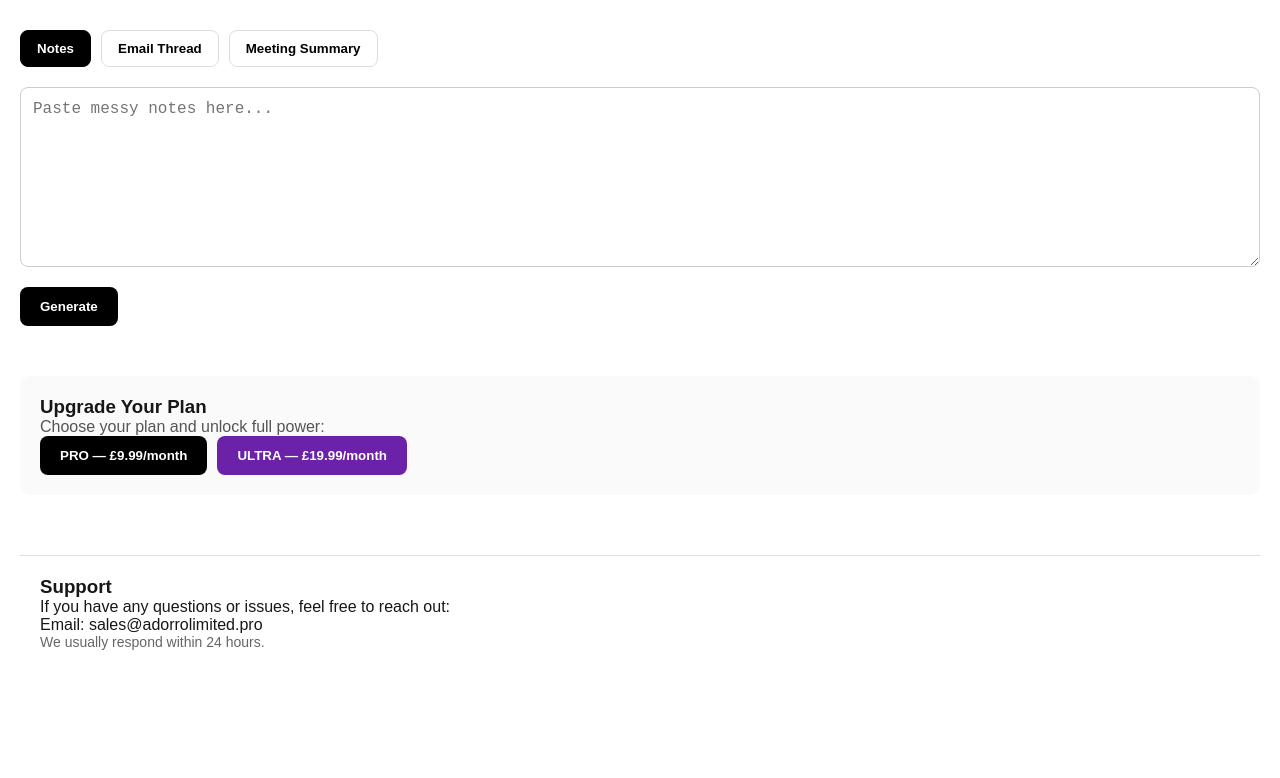
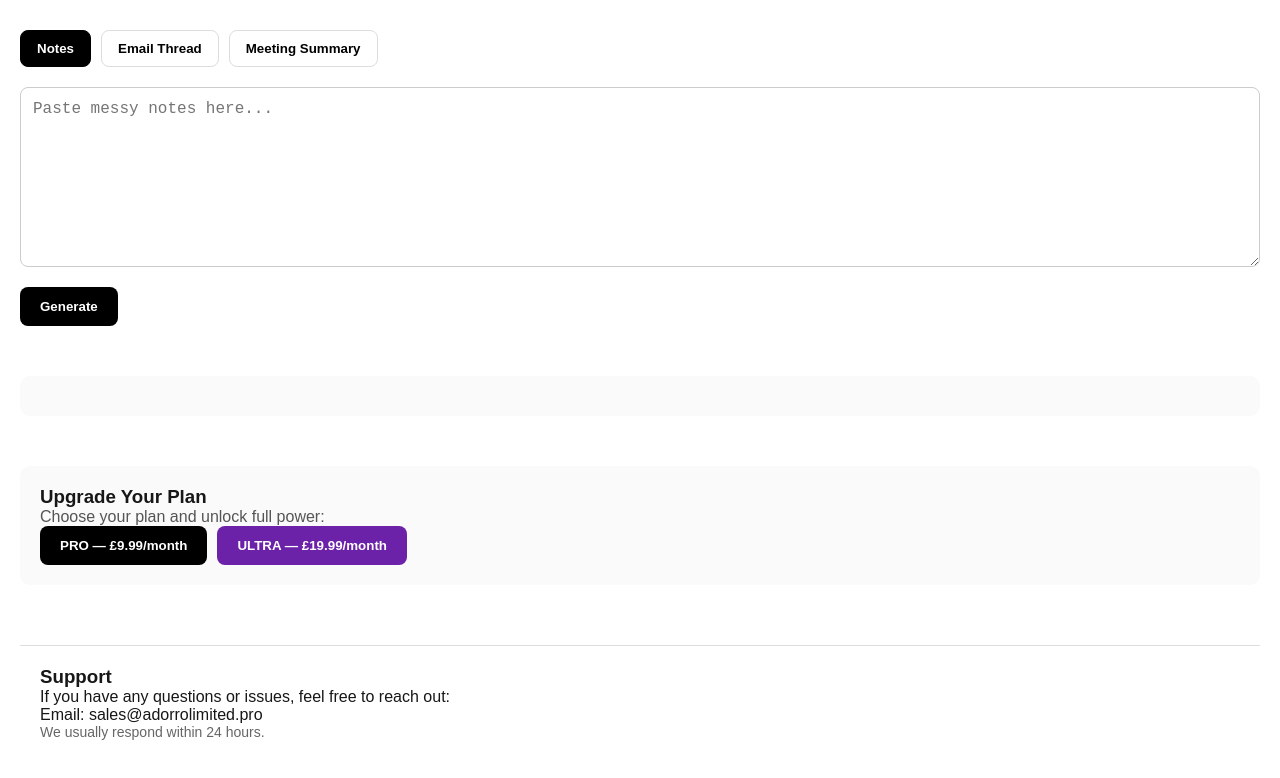
Before and after one commit to RobertFatu91/document-structurer-ai, a Next.js app: page / in a window 1280 px wide. Shown: the part 1181-1959 px from the top of the page. Before the commit the page ends 1911 px from the top, so only its background shows below. Built offline with nearby package versions, Linux system fonts and the light colour scheme; no server answers.

Commit message:
Fix free uses display for paid plans

```diff
--- a/app/page.js
+++ b/app/page.js
@@ -146,6 +146,10 @@ ACTION ITEMS
 
     if (data.plan) {
       setPlan(data.plan);
+
+      if (data.plan !== "free") {
+        setUsageCount(0);
+      }
     }
   } catch (error) {
     console.error(error);
@@ -615,11 +619,13 @@ ${selectedEvent.description || "No description"}`;
           Refresh Plan
         </button>
 
-        {plan === "free" ? (
+         {plan === "free" && (
   <div style={{ color: "#555" }}>
     Free uses left: {Math.max(0, 3 - usageCount)}
   </div>
-         ) : (
+)}
+
+{plan !== "free" && (
   <div style={{ color: "green", fontWeight: "bold" }}>
     Unlimited access active
   </div>
@@ -1068,6 +1074,19 @@ ${event.description || "No description"}`
           borderRadius: "10px",
         }}
       >
+
+      </div>
+
+         <div
+  style={{
+    marginTop: "50px",
+    padding: "20px",
+    background: "#fafafa",
+    borderRadius: "10px",
+  }}
+>
+  {plan === "free" ? (
+    <>
       <h3 style={{ marginTop: 0 }}>Upgrade Your Plan</h3>
 
       <p style={{ color: "#555" }}>
@@ -1105,6 +1124,12 @@ ${event.description || "No description"}`
           ULTRA — £19.99/month
         </button>
       </div>
+    </>
+  ) : (
+    <div style={{ color: "green", fontWeight: "bold" }}>
+      {plan === "pro" ? "PRO plan active" : "ULTRA plan active"}
+    </div>
+  )}
 </div>
 
       <div
```
Lines whose indentation alone changed are shown as unchanged.
